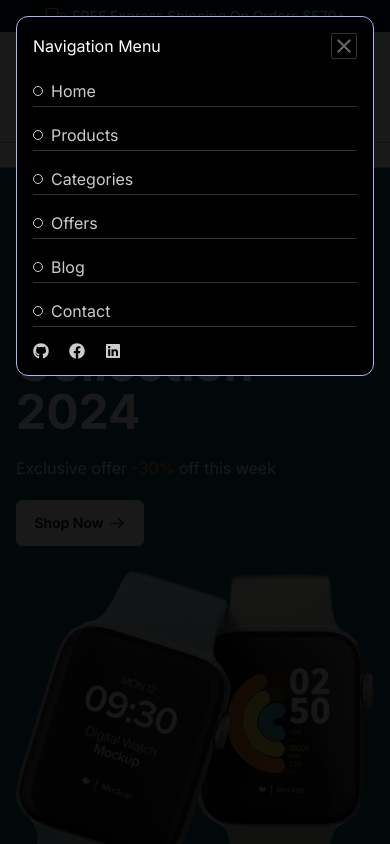
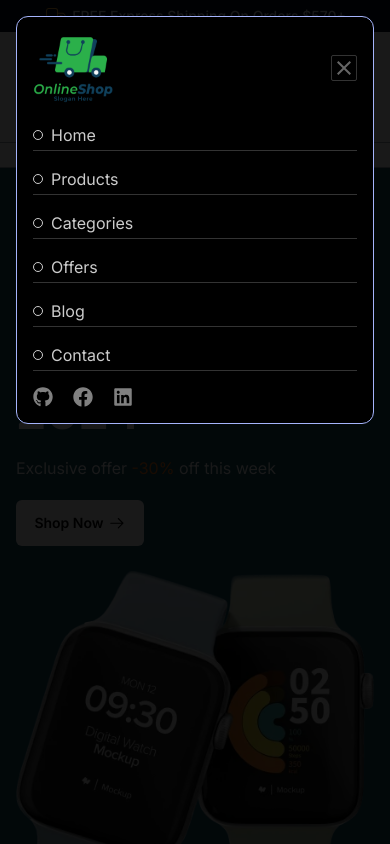
Before and after one commit to Mehebul02/Online-Shop, a Next.js app: page / in a window 390 px wide. Both pictures are taken after a click on the element 362 px from the left and 86 px from the top of the page. Shown: the top 844 px of the page. Built offline with nearby package versions, Linux system fonts and the light colour scheme.

Commit message:
complited the header

```diff
--- a/src/components/SocialLinks.tsx
+++ b/src/components/SocialLinks.tsx
@@ -8,7 +8,7 @@ const SocialLinks = () => {
         {icon:<FaLinkedin/>, href:'https://www.facebook.com/alif.islam.212'}
     ]
     return (
-        <div className="flex items-center gap-5 pt-5">
+        <div className="text-xl text-white/50 flex items-center gap-5 pt-5">
             {linksData?.map((item,index)=>(
                 <Link key={index} href={item.href} target="_blank">{item.icon}  </Link>
             ))}
--- a/src/components/header/MobileNavigation.tsx
+++ b/src/components/header/MobileNavigation.tsx
@@ -5,6 +5,8 @@ import { useState } from 'react';
 import { MdClose } from 'react-icons/md';
 import { RiMenu3Fill } from 'react-icons/ri';
 import SocialLinks from '../SocialLinks';
+import { logo } from '@/assets';
+import Image from 'next/image';
 
 const MobileNavigation = () => {
     const [isOpen, setIsOpen] = useState(false);
@@ -33,10 +35,10 @@ const MobileNavigation = () => {
                         className="w-full max-w-md rounded-xl bg-black border border-indigo-300 p-4 backdrop-blur-2xl transition duration-300 ease-out"
                     >
                         <div className="flex justify-between items-center">
-                            <h1 className="text-white">Navigation Menu</h1>
+                        <Image src={logo} alt="logo" className='w-20'/>
                             <Button
                                 onClick={() => setIsOpen(false)}
-                                className="text-white/40 text-2xl hover:text-red-600 transition duration-300 border border-white/20 rounded-sm hover:border-white/40"
+                                className="text-white/40 text-2xl hover:bg-red-600 transition duration-300 border border-white/20 rounded-sm hover:border-white/40"
                             >
                                 <MdClose />
                             </Button>
```
